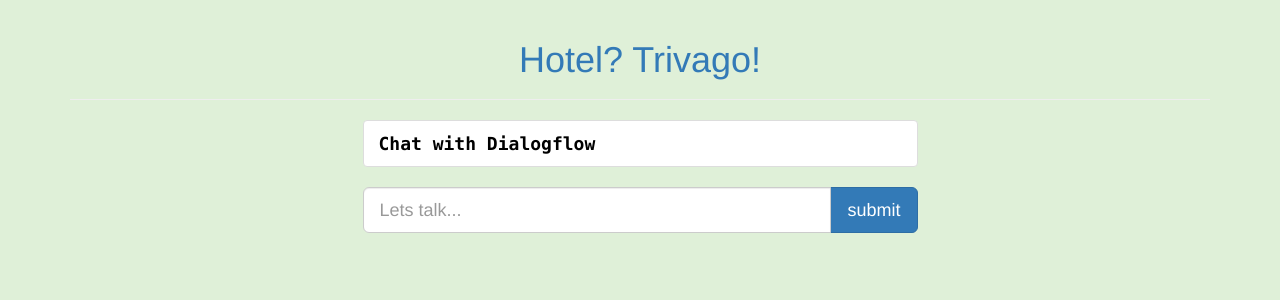
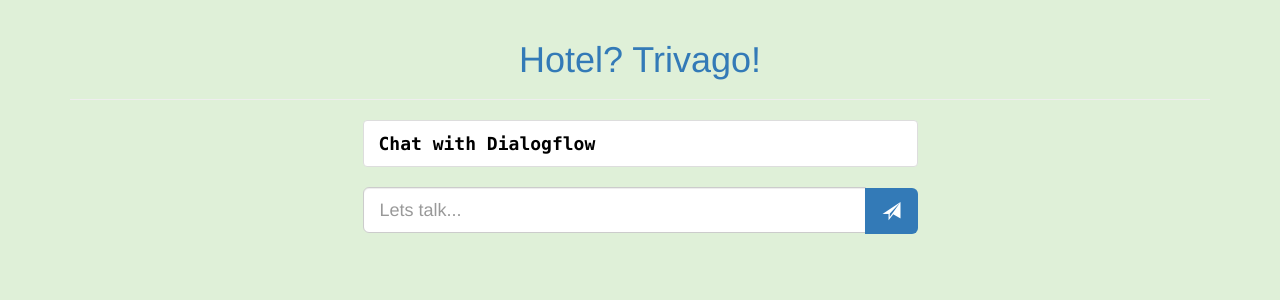
Before and after one commit to Mubashir-ali-baig/Django-Dialogflow-Chatbot, a Django app: page / in a window 1280 px wide. Shown: the top 300 px of the page. Run offline with Django 3.2, Linux system fonts and the light colour scheme; some libraries are stand-ins or nearby versions.

Commit message:
heroku commit

```diff
--- a/Chatapp/templates/app.html
+++ b/Chatapp/templates/app.html
@@ -2,16 +2,12 @@
 <html lang="en">
 <head>
     <title>Django Dialogflow</title>
-    <script src="https://ajax.googleapis.com/ajax/libs/jquery/1.12.0/jquery.min.js"></script>
-    <script src="https://maxcdn.bootstrapcdn.com/bootstrap/3.3.6/js/bootstrap.min.js"></script>
-    <script src="{% static 'js/jquery.js' %}"></script>
-    <script src="{% static 'js/js.cookie.js' %}"></script>
-    <script src="{% static 'js/bootstrap.js' %}"></script>
     <link rel="stylesheet" href="{% static 'css/bootstrap.css' %}"/>
     <link rel="stylesheet" href="{% static 'css/custom.css' %}"/>
-
-
-
+    <link rel="stylesheet" href="https://maxcdn.bootstrapcdn.com/bootstrap/3.3.6/css/bootstrap.min.css">
+    <link href='https://fonts.googleapis.com/css?family=Satisfy' rel='stylesheet' type='text/css'>
+     <script src="https://ajax.googleapis.com/ajax/libs/jquery/1.12.0/jquery.min.js"></script>
+    <script src="http://maxcdn.bootstrapcdn.com/bootstrap/3.3.6/js/bootstrap.min.js"></script>
 </head>
 <body class="bg bg-success">
 <div class="container">
@@ -27,14 +23,16 @@
           <div class="input-group input-group-lg">
             <input type="text" class="form-control js-text" placeholder="Lets talk..."/>
             <span class="input-group-btn">
-              <button class=" btn btn-primary bg-primary">submit</button>
+              <button class="glyphicon glyphicon-send btn btn-inverted bg-primary"></button>
             </span>
           </div>
 
         </div>
       </div>
     </div>
-
+    <script src="{% static 'js/jquery.js' %}"></script>
+    <script src="{% static 'js/js.cookie.js' %}"></script>
+    <script src="{% static 'js/bootstrap.js' %}"></script>
     <script>
       var $chatlog = $('.js-chat-log');
       var $input = $('.js-text');
--- a/Chatbot/settings.py
+++ b/Chatbot/settings.py
@@ -108,6 +108,7 @@
     },
 ]
 
+CSRF_COOKIE_SECURE = True
 
 # Internationalization
 # https://docs.djangoproject.com/en/2.2/topics/i18n/
```
